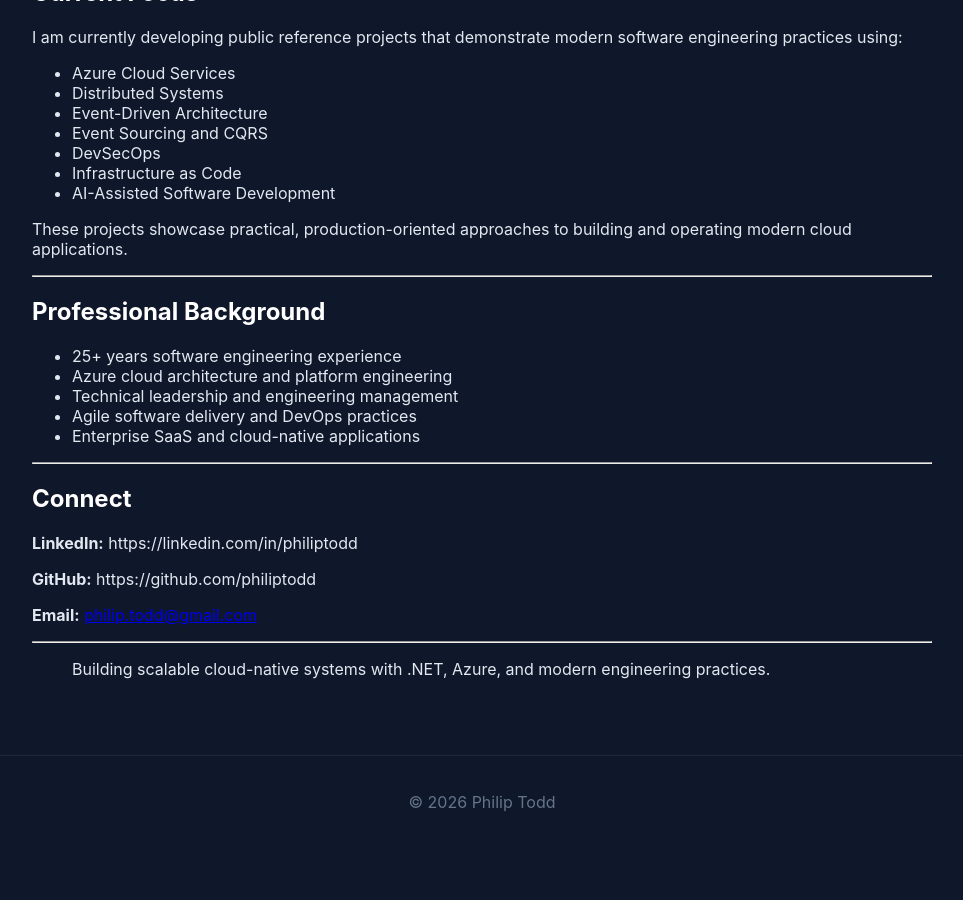
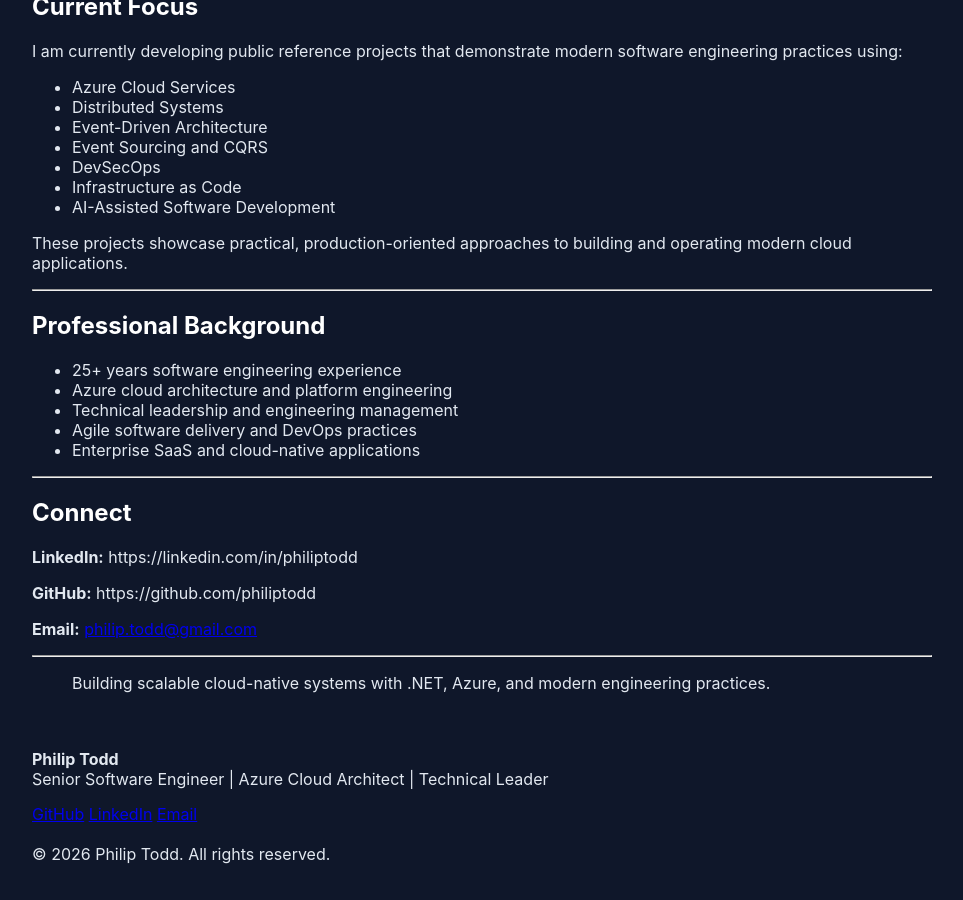
Before and after one commit to PhilipTodd/philiptodd.github.io, a Jekyll site: the page built from index.md, in a window 1280 px wide and 900 px high, scrolled down 2516 px. Shown: the whole window, without its empty margins (158-1121 px from the left). Built offline with Jekyll 4.4.1, drawn with Linux system fonts in a browser that asks for light colours; our own code applies the rules of GitHub Pages for plain Markdown files; before the commit the page ends 3364 px from its top, so only the background shows below that; some of the changed text lies outside the part shown.

Commit message:
Refactor default layout with dynamic title and new header/footer
Updated the layout to include conditional title rendering and improved header and footer structure.

```diff
--- a/_layouts/default.html
+++ b/_layouts/default.html
@@ -3,33 +3,41 @@
 <head>
   <meta charset="UTF-8">
   <meta name="viewport" content="width=device-width, initial-scale=1.0">
-  <title>{{ page.title }} | Philip Todd</title>
+
+  <title>
+    {% if page.title %}
+      {{ page.title }} | Philip Todd
+    {% else %}
+      Philip Todd | Senior Software Engineer
+    {% endif %}
+  </title>
+
+  <meta name="description" content="Philip Todd - Senior Software Engineer, Azure Cloud Architect and Technical Leader specialising in .NET, Azure, distributed systems and modern software delivery.">
+
   <link rel="stylesheet" href="/assets/styles.css">
 </head>
 
 <body>
-
-<header class="nav">
+   <header>
       <div class="container">
-    <h1 class="logo">Philip Todd</h1>
-    <nav>
-      <a href="/">Home</a>
-      <a href="/projects">Projects</a>
-      <a href="/architecture">Architecture</a>
-      <a href="https://github.com/philiptodd" target="_blank">GitHub</a>
-    </nav>
+         <div class="site-header">
+            <div>
+               <div class="brand"> Philip Todd </div>
+               <div class="tagline"> Senior Software Engineer | Azure Cloud Architect | Technical Leader </div>
+            </div>
+            <nav> <a href="/">Home</a> <a href="/about">About</a> <a href="/projects">Projects</a> <a href="/architecture">Architecture</a> <a href="/github">GitHub</a> <a href="/resume">Resume</a> <a href="/contact">Connect</a> </nav>
+         </div>
       </div>
    </header>
-
-<main class="container">
-  {{ content }}
+   <main>
+      <div class="container"> {{ content }} </div>
    </main>
-
-<footer class="footer">
+   <footer>
       <div class="container">
-    <p>© 2026 Philip Todd</p>
+         <strong>Philip Todd</strong><br> Senior Software Engineer | Azure Cloud Architect | Technical Leader
+         <div class="footer-links" style="margin-top:15px;"> <a href="https://github.com/philiptodd">GitHub</a> <a href="https://linkedin.com/in/philiptodd">LinkedIn</a> <a href="mailto:philip.todd@gmail.com">Email</a> </div>
+         <p style="margin-top:20px;"> © {{ site.time | date: '%Y' }} Philip Todd. All rights reserved. </p>
       </div>
    </footer>
-
 </body>
 </html>
```
Lines whose indentation alone changed are shown as unchanged.
